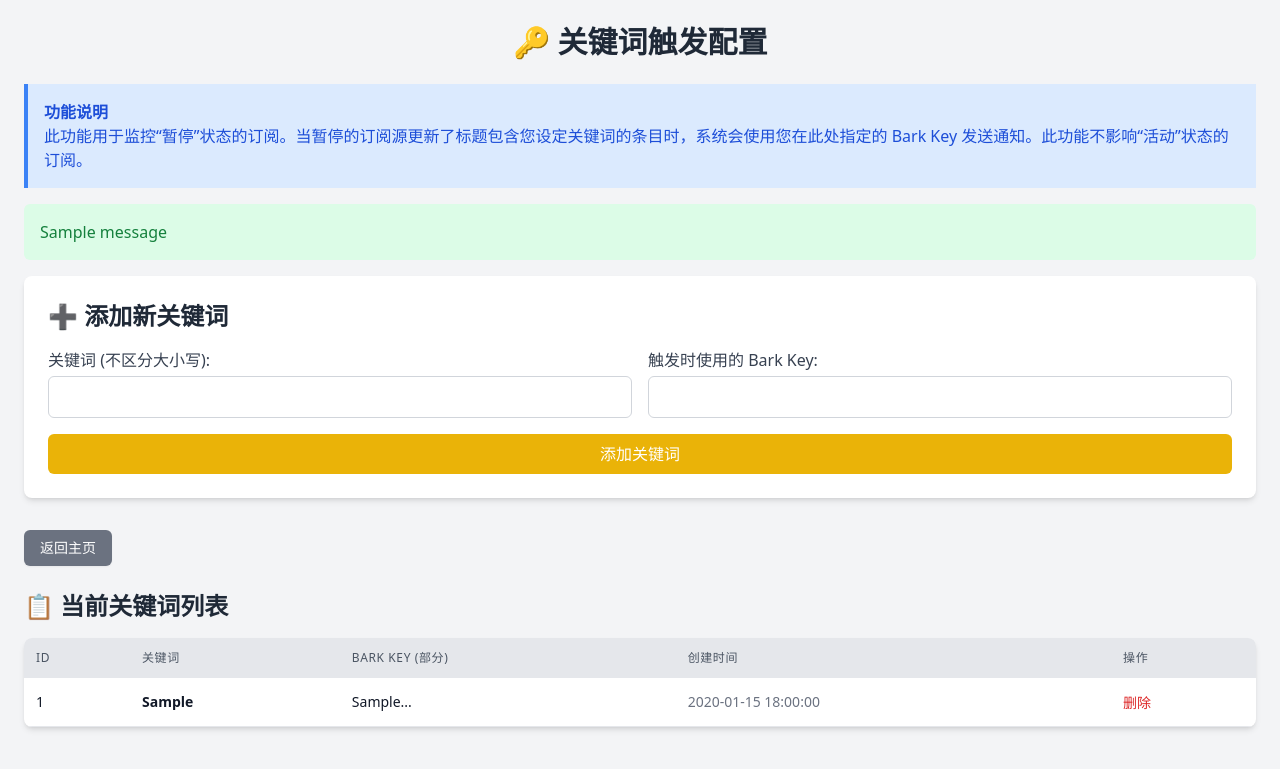
After one commit to xiexianghua/rss_bark_pusher, a Flask app: page /keywords in a window 1280 px wide. The commit adds this page. Shown: the top 769 px of the page. Run offline with Flask 3, Linux system fonts and the light colour scheme; tables that the repository leaves empty hold one stand-in row (values such as "Sample post"); one stand-in notice (Sample message) is shown; some libraries are stand-ins or nearby versions.

Commit message:
增加关键词触发功能

```diff
--- a/app.py
+++ b/app.py
@@ -30,7 +30,8 @@ except ImportError:
 
 from database import (
     get_db_connection, init_db, cleanup_old_feed_items, DATABASE_FILE, _db_lock,
-    get_detailed_feed_items_for_summary
+    get_detailed_feed_items_for_summary,
+    get_all_keyword_triggers, add_keyword_trigger, delete_keyword_trigger
 )
 
 
@@ -89,7 +90,7 @@ scheduler = BackgroundScheduler(
     executors={'default': {'type': 'threadpool', 'max_workers': 3}}
 )
 
-# --- 数据库操作函数 ---
+# --- 数据库操作函数 (订阅相关) ---
 def add_sub_to_db(name, url, interval_minutes, bark_key):
     try:
         with get_db_connection() as conn:
@@ -196,6 +197,7 @@ def update_subscription_details_in_db(sub_id, name, url, interval_minutes, bark_
         logger.error(f"更新订阅 {sub_id} 时发生数据库错误: {e}")
         return False
 
+# --- 数据库操作函数 (总结相关) ---
 def get_summary_config():
     try:
         with get_db_connection() as conn:
@@ -263,14 +265,17 @@ def get_daily_feed_titles():
 # --- RSS Processing and Bark Notification ---
 async def fetch_feed_content(url, sub_id):
     headers = {'User-Agent': f'RSS-to-Bark-Pusher/1.4 (sub_id:{sub_id})'}
-    async with aiohttp.ClientSession() as session:
+    # [修复] 使用 aiohttp.ClientTimeout 正确配置超时
+    timeout_config = aiohttp.ClientTimeout(total=FEED_REQUEST_TIMEOUT)
+    async with aiohttp.ClientSession(timeout=timeout_config) as session:
         try:
-            async with session.get(url, headers=headers, timeout=FEED_REQUEST_TIMEOUT) as response:
+            async with session.get(url, headers=headers) as response:
                 response.raise_for_status()
                 content = await response.read()
                 logger.debug(f"成功获取订阅内容，字节数: {len(content)}")
                 return content
-        except aiohttp.ClientTimeout:
+        # [修复] 捕获正确的 asyncio.TimeoutError
+        except asyncio.TimeoutError:
             logger.error(f"抓取订阅 {url} 超时 (超过 {FEED_REQUEST_TIMEOUT} 秒)。")
             return None
         except aiohttp.ClientResponseError as e:
@@ -323,40 +328,75 @@ def process_feed(subscription_id, is_test_run=False):
     except sqlite3.Error as e:
         logger.error(f"保存订阅 {sub['name']} 的条目到数据库时出错: {e}")
 
+    last_known_guid = sub['last_fetched_item_guid']
+    temp_new_items = []
+    if not last_known_guid and not is_test_run:
+        if feed_data.entries:
+            temp_new_items.append(feed_data.entries[0])
+            logger.info(f"首次运行 {sub['name']}, 标记最新条目: {feed_data.entries[0].get('title', '无标题')}")
+    else:
+        for entry in feed_data.entries:
+            entry_guid = get_entry_guid(entry)
+            if entry_guid == last_known_guid:
+                break
+            temp_new_items.append(entry)
+    new_items_to_notify = list(reversed(temp_new_items))
+
     if not sub['is_active'] and not is_test_run:
-        logger.info(f"订阅 {sub['name']} 未激活，跳过Bark通知，但已保存条目用于总结。")
+        logger.info(f"订阅 {sub['name']} 未激活，开始检查关键词触发。")
+        keyword_triggers = get_all_keyword_triggers()
+
+        if new_items_to_notify and keyword_triggers:
+            notified_guids_this_run = set()
+            for item in new_items_to_notify:
+                item_title = item.get('title', '无标题')
+                item_guid = get_entry_guid(item)
+
+                if item_guid in notified_guids_this_run:
+                    continue
+
+                for trigger in keyword_triggers:
+                    keyword = trigger['keyword']
+                    if keyword.lower() in item_title.lower():
+                        logger.info(f"关键词 '{keyword}' 命中: 订阅='{sub['name']}', 标题='{item_title}'")
+
+                        link = item.get('link', '')
+                        raw_summary = item.get('summary', item.get('description', item_title))
+                        soup = BeautifulSoup(raw_summary, "html.parser")
+                        body_content = soup.get_text(separator=' ', strip=True)
+
+                        notification_title = f"[关键词: {keyword}] {sub['name']}: {item_title}"
+
+                        send_bark_notification(
+                            device_key=trigger['bark_key'],
+                            title=notification_title,
+                            body=body_content[:500],
+                            url=link if link else None,
+                            group=f"关键词-{sub['name']}"
+                        )
+                        notified_guids_this_run.add(item_guid)
+                        break
+
         if feed_data.entries:
             latest_entry_guid = get_entry_guid(feed_data.entries[0])
             if sub['last_fetched_item_guid'] != latest_entry_guid:
                  update_subscription_last_item(sub['id'], latest_entry_guid)
-                 logger.info(f"非激活订阅 {sub['name']} 更新了 last_fetched_item_guid 为: {latest_entry_guid} (用于防止激活后推送旧内容)")
+                 logger.info(f"非激活订阅 {sub['name']} 更新了 last_fetched_item_guid 为: {latest_entry_guid}")
         return
 
-    last_known_guid = sub['last_fetched_item_guid']
-    new_items_to_notify = []
-
+    items_for_active_or_test = []
     if is_test_run:
         if feed_data.entries:
-            new_items_to_notify.append(feed_data.entries[0])
+            items_for_active_or_test.append(feed_data.entries[0])
             logger.info(f"[测试模式] 为 {sub['name']} 准备推送最新条目: {feed_data.entries[0].get('title', '无标题')}")
         else:
             logger.info(f"[测试模式] 订阅 {sub['name']} 没有条目可供测试。")
             return
     else:
-        temp_new_items = []
-        if not last_known_guid:
-            if feed_data.entries:
-                temp_new_items.append(feed_data.entries[0])
-                logger.info(f"首次运行 {sub['name']}, 标记最新条目: {feed_data.entries[0].get('title', '无标题')}")
-        else:
-            for entry in feed_data.entries:
-                entry_guid = get_entry_guid(entry)
-                if entry_guid == last_known_guid:
-                    break
-                temp_new_items.append(entry)
-        new_items_to_notify = list(reversed(temp_new_items))
+        items_for_active_or_test = new_items_to_notify
 
-    if not new_items_to_notify:
+
+    if not items_for_active_or_test:
         logger.info(f"订阅 {sub['name']} 没有新内容。")
         if feed_data.entries and not is_test_run:
             latest_entry_guid = get_entry_guid(feed_data.entries[0])
@@ -369,8 +409,8 @@ def process_feed(subscription_id, is_test_run=False):
     effective_title_prefix = "[测试] " if is_test_run else ""
     success_flag = False
 
-    if len(new_items_to_notify) == 1:
-        item = new_items_to_notify[0]
+    if len(items_for_active_or_test) == 1:
+        item = items_for_active_or_test[0]
         title = item.get('title', '无标题')
         link = item.get('link', '')
         raw_summary = item.get('summary', item.get('description', title))
@@ -394,13 +434,13 @@ def process_feed(subscription_id, is_test_run=False):
         else:
             logger.error(f"Bark 通知发送失败 for '{title}'. 错误: {response_data.get('message', '未知错误')}")
 
-    elif len(new_items_to_notify) > 1:
-        num_new_items = len(new_items_to_notify)
+    elif len(items_for_active_or_test) > 1:
+        num_new_items = len(items_for_active_or_test)
         aggregated_title = f"{effective_title_prefix}{sub['name']} 有 {num_new_items} 条新更新"
         aggregated_body_titles_part = []
         aggregated_body_links_part = []
 
-        for i, item in enumerate(new_items_to_notify):
+        for i, item in enumerate(items_for_active_or_test):
             item_title = item.get('title', '无标题')
             item_link = item.get('link', '')
             aggregated_body_titles_part.append(f"{i+1}. {item_title}")
@@ -414,7 +454,7 @@ def process_feed(subscription_id, is_test_run=False):
             aggregated_body += "\n---\n"
             aggregated_body += "\n".join(aggregated_body_links_part)
 
-        primary_url_for_notification = new_items_to_notify[-1].get('link', sub['url'])
+        primary_url_for_notification = items_for_active_or_test[-1].get('link', sub['url'])
 
         logger.info(f"准备发送 Bark 通知 (聚合 {num_new_items} 条目): Feed='{sub['name']}' (Test: {is_test_run})")
         success_flag, response_data = send_bark_notification(
@@ -428,7 +468,7 @@ def process_feed(subscription_id, is_test_run=False):
         if success_flag:
             logger.info(f"聚合 Bark 通知发送成功 for {num_new_items} items from '{sub['name']}'. Message ID: {response_data.get('messageid', 'N/A')}")
             if not is_test_run:
-                latest_item_in_batch = new_items_to_notify[-1]
+                latest_item_in_batch = items_for_active_or_test[-1]
                 latest_sent_guid_this_run = get_entry_guid(latest_item_in_batch)
         else:
             logger.error(f"聚合 Bark 通知发送失败 for '{sub['name']}'. 错误: {response_data.get('message', '未知错误')}")
@@ -436,11 +476,12 @@ def process_feed(subscription_id, is_test_run=False):
     if latest_sent_guid_this_run and not is_test_run:
         update_subscription_last_item(sub['id'], latest_sent_guid_this_run)
         logger.info(f"更新订阅 {sub['name']} 的 last_fetched_item_guid 为: {latest_sent_guid_this_run}")
-    elif is_test_run and new_items_to_notify:
+    elif is_test_run and items_for_active_or_test:
         logger.info(f"[测试模式] 订阅 {sub['name']} 的测试通知已尝试发送。last_fetched_item_guid 未更新。")
 
     del feed_data
     gc.collect()
+
 
 # --- Gemini Summary Processing ---
 def generate_daily_summary():
@@ -778,6 +819,32 @@ def toggle_subscription_status(sub_id):
         flash(f"无法更改订阅 '{sub_before_toggle['name']}' 的状态。请检查日志。", 'error')
     return redirect(url_for('index'))
 
+@app.route('/keywords', methods=['GET', 'POST'])
+def keywords():
+    if request.method == 'POST':
+        keyword = request.form.get('keyword', '').strip()
+        bark_key = request.form.get('bark_key', '').strip()
+
+        if not keyword or not bark_key:
+            flash('关键词和 Bark Key 不能为空。', 'error')
+        else:
+            if add_keyword_trigger(keyword, bark_key):
+                flash(f"关键词 '{keyword}' 添加成功。", 'success')
+            else:
+                flash(f"添加关键词 '{keyword}' 失败，可能已存在。", 'error')
+        return redirect(url_for('keywords'))
+
+    triggers = get_all_keyword_triggers()
+    return render_template('keywords.html', triggers=triggers)
+
+@app.route('/keywords/delete/<int:keyword_id>')
+def delete_keyword(keyword_id):
+    if delete_keyword_trigger(keyword_id):
+        flash('关键词已删除。', 'success')
+    else:
+        flash('删除关键词失败，请检查日志。', 'error')
+    return redirect(url_for('keywords'))
+
 @app.route('/summary_config', methods=['GET', 'POST'])
 def summary_config():
     db_config_row = get_summary_config()
@@ -825,7 +892,7 @@ def summary_config():
                     'interval_hours': interval_hours_str_from_form,
                     'summary_bark_key': actual_summary_bark_key
                 })
-                return render_template('summary_config.html', config=form_data_for_render, show_items_area=False, show_summary_area=False) # Added show_summary_area
+                return render_template('summary_config.html', config=form_data_for_render, show_items_area=False, show_summary_area=False)
         except ValueError:
             flash('总结间隔必须是有效的数字。', 'error')
             form_data_for_render = current_config_dict.copy()
@@ -835,7 +902,7 @@ def summary_config():
                 'interval_hours': interval_hours_str_from_form,
                 'summary_bark_key': actual_summary_bark_key
             })
-            return render_template('summary_config.html', config=form_data_for_render, show_items_area=False, show_summary_area=False) # Added show_summary_area
+            return render_template('summary_config.html', config=form_data_for_render, show_items_area=False, show_summary_area=False)
 
         if update_summary_config(actual_gemini_api_key, summary_prompt_from_form, interval_hours_val, actual_summary_bark_key):
             schedule_summary_job()
@@ -847,7 +914,7 @@ def summary_config():
     # --- GET Request Logic ---
     feed_items_to_display = None
     show_items_area_flag = False
-    show_summary_area_flag = False # New flag for showing summary
+    show_summary_area_flag = False
 
     if request.args.get('show_items', 'false').lower() == 'true':
         show_items_area_flag = True
@@ -868,7 +935,7 @@ def summary_config():
                            config=current_config_dict,
                            feed_items_for_summary=feed_items_to_display,
                            show_items_area=show_items_area_flag,
-                           show_summary_area=show_summary_area_flag) # Pass new flag
+                           show_summary_area=show_summary_area_flag)
 
 
 @app.route('/test_summary')
@@ -914,7 +981,7 @@ def test_summary():
         summary_text = response.text
         logger.info("Gemini API 成功生成测试总结。")
 
-        save_summary_result(summary_text) # Save test summary to DB to show on page
+        save_summary_result(summary_text)
 
         success, response_data = send_bark_notification(
             device_key=config_row['summary_bark_key'],
@@ -924,18 +991,17 @@ def test_summary():
         )
         if success:
             logger.info(f"测试总结 Bark 通知发送成功。Message ID: {response_data.get('messageid', 'N/A')}")
-            # Redirect to show_summary=true to display the newly saved test summary
             flash('测试总结已生成并发送，请检查Bark设备。总结结果已更新到页面。', 'success')
             return redirect(url_for('summary_config', show_summary='true'))
         else:
             logger.error(f"测试总结 Bark 通知发送失败。错误: {response_data.get('message', '未知错误')}")
             flash('测试总结通知发送失败，请检查日志。总结结果仍会更新到页面。', 'warning')
-            return redirect(url_for('summary_config', show_summary='true')) # Still show the saved summary
+            return redirect(url_for('summary_config', show_summary='true'))
     except Exception as e:
         logger.error(f"测试总结失败: {e}", exc_info=True)
         flash(f"测试总结失败: {e}", 'error')
 
-    return redirect(url_for('summary_config')) # Fallback redirect
+    return redirect(url_for('summary_config'))
 
 # --- 应用初始化和启动 ---
 db_dir_path = os.path.dirname(DATABASE_FILE)
--- a/templates/index.html
+++ b/templates/index.html
@@ -22,8 +22,10 @@
             {% endif %}
         {% endwith %}
 
-        <div class="mb-6 text-center md:text-left">
+        <!-- [修改] 添加了关键词配置按钮 -->
+        <div class="mb-6 text-center md:text-left flex flex-wrap gap-2">
             <a href="{{ url_for('summary_config') }}" class="inline-block bg-indigo-500 text-white px-4 py-2 rounded-md hover:bg-indigo-600 font-medium text-sm shadow-sm">⚙️ 配置每日总结</a>
+            <a href="{{ url_for('keywords') }}" class="inline-block bg-yellow-500 text-white px-4 py-2 rounded-md hover:bg-yellow-600 font-medium text-sm shadow-sm">🔑 配置关键词触发</a>
         </div>
 
         <div id="add-subscription" class="bg-white p-6 rounded-lg shadow-md mb-8">
@@ -100,7 +102,7 @@
                                     {% if sub.is_active %}
                                         <span class="text-sm text-green-600 font-medium">活动 (推送开启)</span>
                                     {% else %}
-                                        <span class="text-sm text-red-600 font-medium">暂停 (推送关闭)</span>
+                                        <span class="text-sm text-red-600 font-medium">暂停 (关键词触发)</span>
                                     {% endif %}
                                 </td>
                                 <td class="block md:table-cell p-3">
--- /dev/null
+++ b/templates/keywords.html
@@ -0,0 +1,86 @@
+<!DOCTYPE html>
+<html lang="zh-CN">
+<head>
+    <meta charset="UTF-8">
+    <meta name="viewport" content="width=device-width, initial-scale=1.0">
+    <title>🔑 关键词触发配置</title>
+    <script src="https://cdn.tailwindcss.com"></script>
+</head>
+<body class="bg-gray-100 font-sans">
+    <div class="container mx-auto p-4 md:p-6">
+        <h1 class="text-3xl font-bold text-center text-gray-800 mb-6">🔑 关键词触发配置</h1>
+
+        <div class="mb-4 bg-blue-100 border-l-4 border-blue-500 text-blue-700 p-4" role="alert">
+          <p class="font-bold">功能说明</p>
+          <p>此功能用于监控“暂停”状态的订阅。当暂停的订阅源更新了标题包含您设定关键词的条目时，系统会使用您在此处指定的 Bark Key 发送通知。此功能不影响“活动”状态的订阅。</p>
+        </div>
+
+        {% with messages = get_flashed_messages(with_categories=true) %}
+            {% if messages %}
+                <div class="mb-4">
+                    {% for category, message in messages %}
+                        <div class="p-4 rounded-md {% if category == 'success' %}bg-green-100 text-green-700{% elif category == 'error' %}bg-red-100 text-red-700{% else %}bg-blue-100 text-blue-700{% endif %}">
+                            {{ message }}
+                        </div>
+                    {% endfor %}
+                </div>
+            {% endif %}
+        {% endwith %}
+
+        <div id="add-keyword" class="bg-white p-6 rounded-lg shadow-md mb-8">
+            <h2 class="text-2xl font-semibold text-gray-800 mb-4">➕ 添加新关键词</h2>
+            <form method="POST" action="{{ url_for('keywords') }}">
+                <div class="grid grid-cols-1 md:grid-cols-2 gap-4 mb-4">
+                    <div>
+                        <label class="block text-gray-700 font-medium mb-1" for="keyword">关键词 (不区分大小写):</label>
+                        <input type="text" id="keyword" name="keyword" class="w-full p-2 border border-gray-300 rounded-md focus:outline-none focus:ring-2 focus:ring-yellow-500" required>
+                    </div>
+                    <div>
+                        <label class="block text-gray-700 font-medium mb-1" for="bark_key">触发时使用的 Bark Key:</label>
+                        <input type="text" id="bark_key" name="bark_key" class="w-full p-2 border border-gray-300 rounded-md focus:outline-none focus:ring-2 focus:ring-yellow-500" required>
+                    </div>
+                </div>
+                <button type="submit" class="w-full bg-yellow-500 text-white px-4 py-2 rounded-md hover:bg-yellow-600 focus:outline-none focus:ring-2 focus:ring-yellow-500 focus:ring-opacity-50">添加关键词</button>
+            </form>
+        </div>
+
+        <div class="mb-6">
+             <a href="{{ url_for('index') }}" class="inline-block bg-gray-500 text-white px-4 py-2 rounded-md hover:bg-gray-600 font-medium text-sm shadow-sm">返回主页</a>
+        </div>
+
+        <h2 class="text-2xl font-semibold text-gray-800 mb-4">📋 当前关键词列表</h2>
+
+        {% if triggers %}
+            <div class="bg-white rounded-lg shadow-md overflow-x-auto">
+                <table class="w-full text-left">
+                    <thead>
+                        <tr class="bg-gray-200">
+                            <th class="p-3 text-xs font-medium text-gray-600 uppercase tracking-wider">ID</th>
+                            <th class="p-3 text-xs font-medium text-gray-600 uppercase tracking-wider">关键词</th>
+                            <th class="p-3 text-xs font-medium text-gray-600 uppercase tracking-wider">Bark Key (部分)</th>
+                            <th class="p-3 text-xs font-medium text-gray-600 uppercase tracking-wider">创建时间</th>
+                            <th class="p-3 text-xs font-medium text-gray-600 uppercase tracking-wider">操作</th>
+                        </tr>
+                    </thead>
+                    <tbody>
+                        {% for trigger in triggers %}
+                            <tr class="border-b border-gray-200 hover:bg-gray-50">
+                                <td class="p-3 text-sm text-gray-900">{{ trigger.id }}</td>
+                                <td class="p-3 text-sm text-gray-900 font-semibold">{{ trigger.keyword }}</td>
+                                <td class="p-3 text-sm text-gray-900">{{ trigger.bark_key[:8] }}...</td>
+                                <td class="p-3 text-sm text-gray-500">{{ trigger.created_at | beijing_time }}</td>
+                                <td class="p-3">
+                                    <a href="{{ url_for('delete_keyword', keyword_id=trigger.id) }}" class="text-red-600 hover:text-red-800 text-sm" onclick="return confirm('确定要删除关键词 \'{{ trigger.keyword }}\' 吗？');">删除</a>
+                                </td>
+                            </tr>
+                        {% endfor %}
+                    </tbody>
+                </table>
+            </div>
+        {% else %}
+            <p class="text-gray-600">还没有添加任何关键词。</p>
+        {% endif %}
+
+    </div>
+</body>
+</html>
```
Also changed, not shown: database.py (+53 -7 lines).
